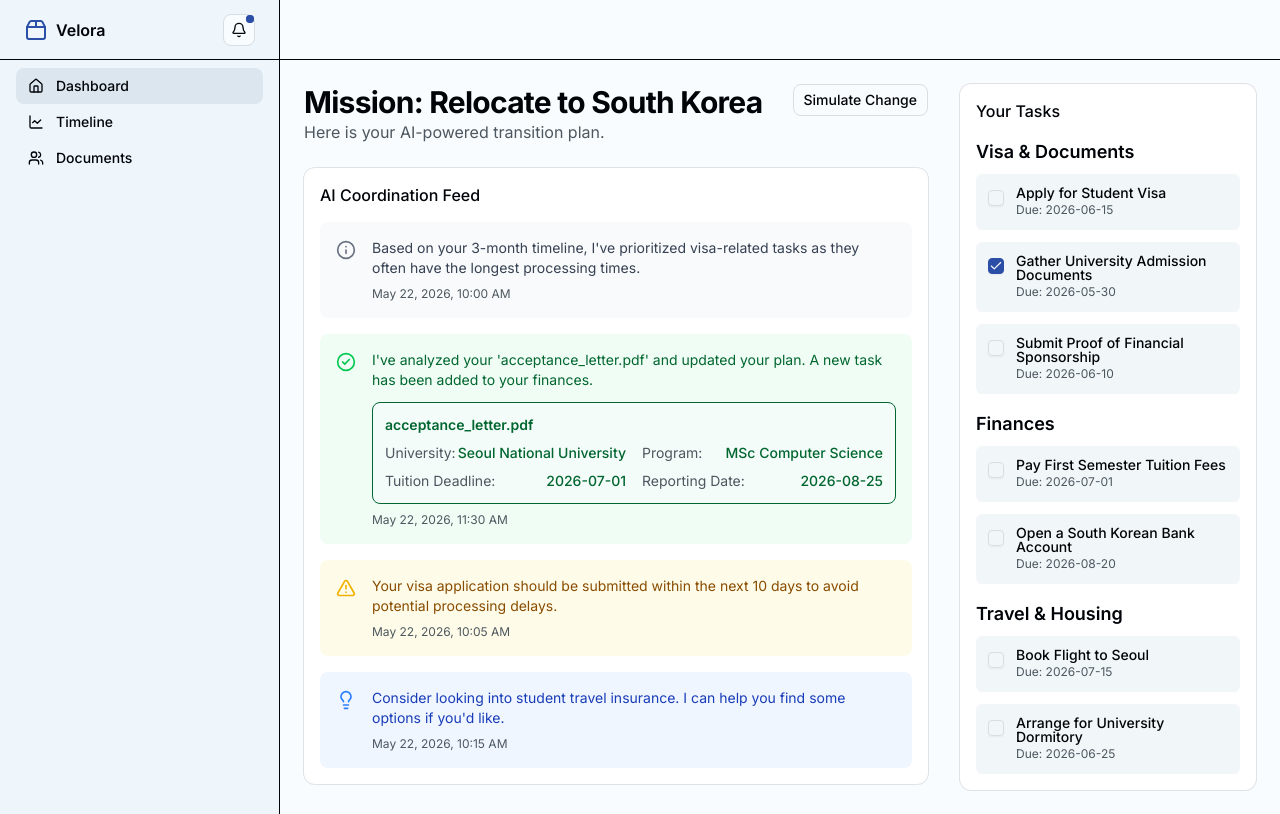
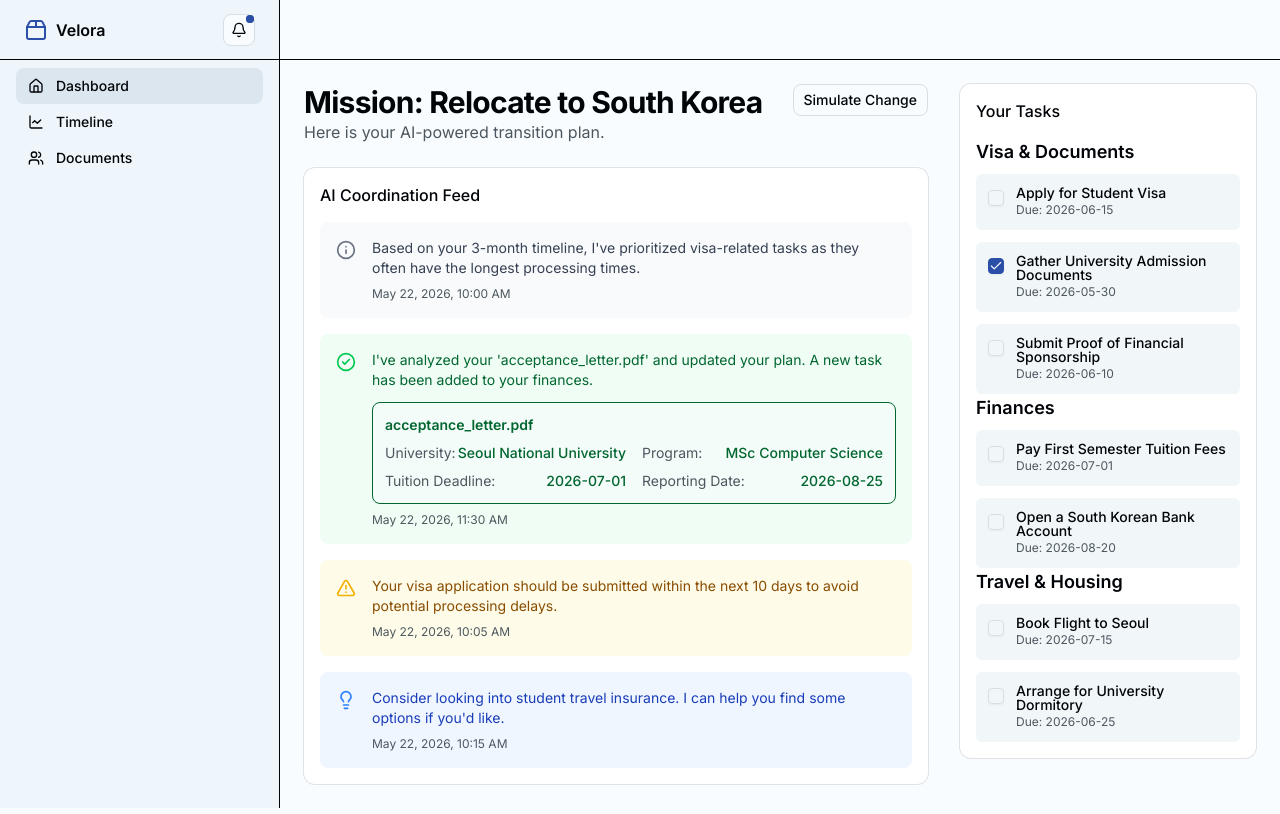
Before and after one commit to JMinallah/velora, a Next.js app: page /mission/1 in a window 1280 px wide. Built offline with nearby package versions, Linux system fonts and the light colour scheme.

Commit message:
feat: add framer-motion for animations in onboarding and mission pages, enhance UI transitions

```diff
--- a/package.json
+++ b/package.json
@@ -11,6 +11,7 @@
   "dependencies": {
     "class-variance-authority": "^0.7.1",
     "clsx": "^2.1.1",
+    "framer-motion": "^12.40.0",
     "lucide-react": "^1.16.0",
     "next": "16.2.6",
     "radix-ui": "^1.4.3",
--- a/src/app/mission/[id]/page.tsx
+++ b/src/app/mission/[id]/page.tsx
@@ -6,6 +6,7 @@ import { Card, CardContent, CardHeader, CardTitle } from "@/components/ui/card";
 import { Checkbox } from "@/components/ui/checkbox";
 import { Message, TaskCategory } from "@/types";
 import { useState } from "react";
+import { motion, AnimatePresence } from "framer-motion";
 
 const initialTasks: TaskCategory = {
   "Visa & Documents": [
@@ -101,9 +102,20 @@ export default function MissionPage() {
             <CardTitle>AI Coordination Feed</CardTitle>
           </CardHeader>
           <CardContent className="flex flex-col gap-4">
+            <AnimatePresence>
               {feedMessages.map((message) => (
-              <AiMessage key={message.id} message={message} />
+                <motion.div
+                  key={message.id}
+                  layout
+                  initial={{ opacity: 0, y: -20, scale: 0.95 }}
+                  animate={{ opacity: 1, y: 0, scale: 1 }}
+                  exit={{ opacity: 0, scale: 0.95 }}
+                  transition={{ duration: 0.3, ease: "easeOut" }}
+                >
+                  <AiMessage message={message} />
+                </motion.div>
               ))}
+            </AnimatePresence>
           </CardContent>
         </Card>
       </div>
@@ -115,8 +127,21 @@ export default function MissionPage() {
                 <CardTitle>Your Tasks</CardTitle>
             </CardHeader>
             <CardContent className="flex flex-col gap-4">
+                <motion.div
+                  variants={{
+                    hidden: { opacity: 0 },
+                    show: {
+                      opacity: 1,
+                      transition: {
+                        staggerChildren: 0.2,
+                      },
+                    },
+                  }}
+                  initial="hidden"
+                  animate="show"
+                >
                   {Object.entries(tasks).map(([category, taskList]) => (
-                <div key={category}>
+                  <motion.div key={category} variants={{ hidden: { opacity: 0, y: 20 }, show: { opacity: 1, y: 0 } }} transition={{ duration: 0.3 }}>
                       <h3 className="text-lg font-semibold mb-2">{category}</h3>
                       <div className="flex flex-col gap-3">
                       {taskList.map((task) => (
@@ -138,8 +163,9 @@ export default function MissionPage() {
                           </div>
                       ))}
                       </div>
-                </div>
+                  </motion.div>
                   ))}
+                </motion.div>
             </CardContent>
         </Card>
       </div>
--- a/src/app/onboarding/page.tsx
+++ b/src/app/onboarding/page.tsx
@@ -4,20 +4,27 @@ import { Card, CardContent, CardDescription, CardHeader, CardTitle } from "@/com
 import { Textarea } from "@/components/ui/textarea";
 import { Button } from "@/components/ui/button";
 import { useRouter } from "next/navigation";
+import { motion } from "framer-motion";
 
 export default function OnboardingPage() {
   const router = useRouter();
 
   const handleSubmit = (event: React.FormEvent) => {
     event.preventDefault();
-    // Here you would typically send the data to your backend
-    // For now, we'll just navigate to the generating page
-    router.push("/mission/generating");
+    // In a real app, you'd create a mission and get an ID.
+    // For this prototype, we'll navigate to a static mission ID.
+    router.push("/mission/123");
   };
 
   return (
-    <div className="flex flex-1 items-center justify-center">
-      <Card className="w-full max-w-2xl">
+    <div className="flex flex-1 items-center justify-center p-4">
+      <motion.div
+        initial={{ opacity: 0, scale: 0.95, y: 20 }}
+        animate={{ opacity: 1, scale: 1, y: 0 }}
+        transition={{ duration: 0.5, ease: "easeOut" }}
+        className="w-full"
+      >
+        <Card className="w-full max-w-2xl mx-auto">
           <CardHeader className="text-center">
             <CardTitle className="text-2xl">Welcome to Velora</CardTitle>
             <CardDescription>
@@ -37,6 +44,7 @@ export default function OnboardingPage() {
             </form>
           </CardContent>
         </Card>
+      </motion.div>
     </div>
   );
 }
```
Also changed, not shown: 1 other file (tests, documents, lock files or other folders). Lines whose indentation alone changed are shown as unchanged.
